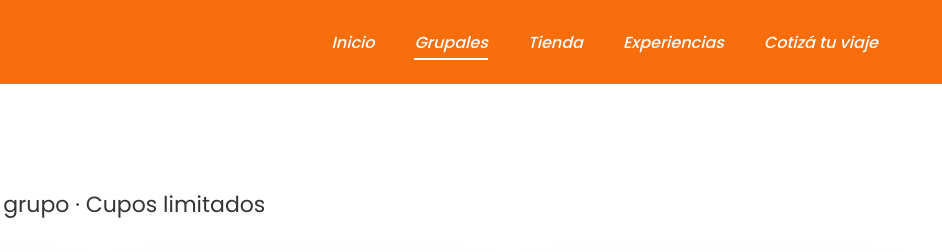
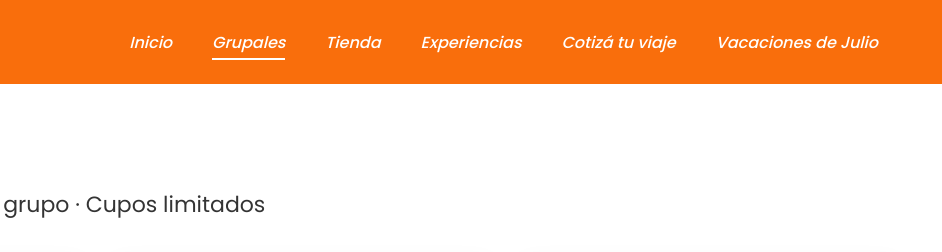
Before and after one commit to camivanoff/magna-group, a plain HTML site: page public/grupales.html in a window 1280 px wide. Shown: the top 252 px of the page, 338-1280 px from the left. Drawn offline with Linux system fonts and the light colour scheme; grey boxes are pictures that could not be loaded.

Commit message:
vacaciones.html

```diff
--- a/public/grupales.html
+++ b/public/grupales.html
@@ -41,6 +41,7 @@
         <li><a href="tienda.html">Tienda</a></li>
         <li><a href="experiencias.html">Experiencias</a></li>
         <li><a href="cotizacion.html">Cotizá tu viaje</a></li>
+        <li><a href="vacaciones.html">Vacaciones de Julio</a></li>
       </ul>
 
     </nav>
```
Also changed, not shown: public/cotizacion.html (+1 -0 lines), public/experiencias.html (+1 -0 lines), public/index.html (+1 -0 lines), public/tienda.html (+1 -0 lines), public/vacaciones.html (+1 -0 lines), public/viaje.html (+1 -0 lines).
